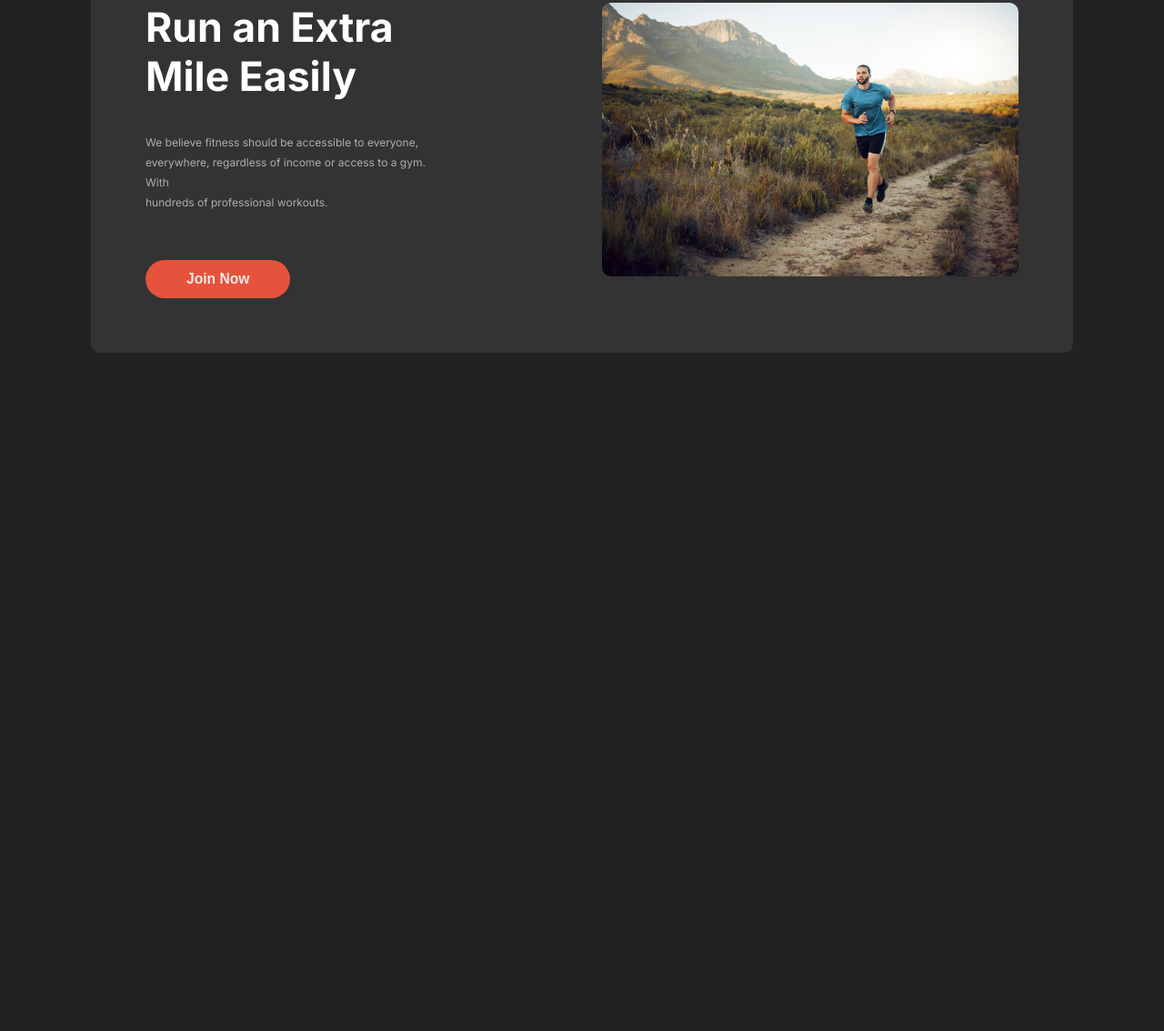
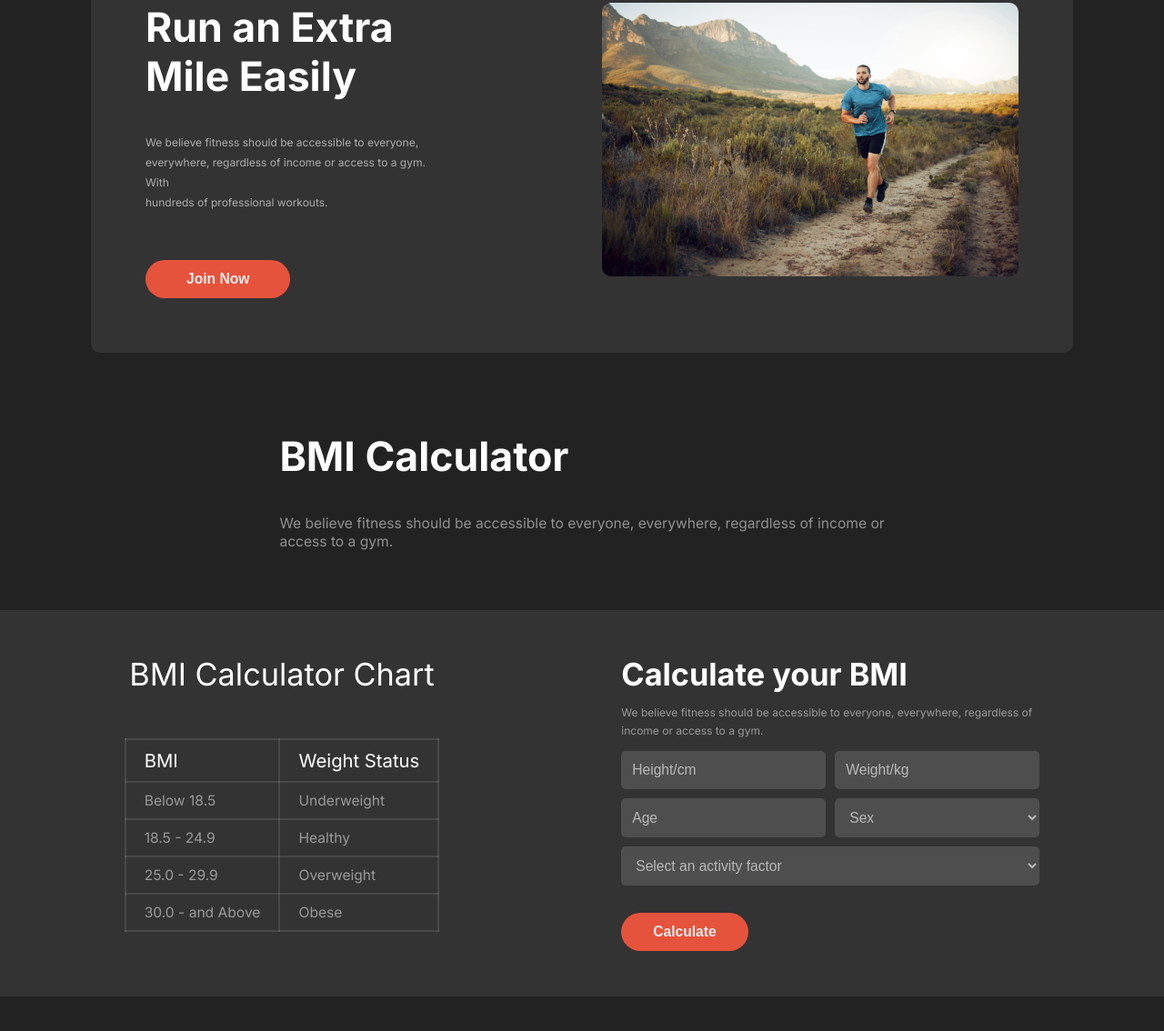
Before and after one commit to m-im-ha/B10A2-versatile-ui-main, a plain HTML site: page index.html in a window 1280 px wide. Shown: the part 1297-2431 px from the top of the page at 91% size. Before the commit the page ends 1735 px from the top, so only its background shows below. Drawn offline with Linux system fonts and the light colour scheme.

Commit message:
edit bmi_calculator section

```diff
--- a/index.html
+++ b/index.html
@@ -131,6 +131,81 @@
           <img src="./images/run.jpg" alt="" />
         </div>
       </section>
+
+      <!-- bmi section -->
+      <section class="bmi">
+        <div class="bmi_content">
+          <h2>BMI Calculator</h2>
+          <p>
+            We believe fitness should be accessible to everyone, everywhere,
+            regardless of income or <br />
+            access to a gym.
+          </p>
+        </div>
+      </section>
+
+      <!-- bmi-calculator section -->
+      <section class="bmi_calculator">
+        <div class="bmi_chart">
+          <table>
+            <caption>
+              BMI Calculator Chart
+            </caption>
+            <thead>
+              <tr>
+                <td>BMI</td>
+                <td>Weight Status</td>
+              </tr>
+            </thead>
+            <tbody>
+              <tr>
+                <td>Below 18.5</td>
+                <td>Underweight</td>
+              </tr>
+              <tr>
+                <td>18.5 - 24.9</td>
+                <td>Healthy</td>
+              </tr>
+              <tr>
+                <td>25.0 - 29.9</td>
+                <td>Overweight</td>
+              </tr>
+              <tr>
+                <td>30.0 - and Above</td>
+                <td>Obese</td>
+              </tr>
+            </tbody>
+          </table>
+        </div>
+        <div class="check_bmi">
+          <div class="check_bmi_content">
+            <h3>Calculate your BMI</h3>
+            <p>
+              We believe fitness should be accessible to everyone, everywhere,
+              regardless of <br />
+              income or access to a gym.
+            </p>
+          </div>
+          <div class="check_bmi_inputs">
+            <div class="input_row_one">
+              <input type="text" placeholder="Height/cm" />
+              <input type="text" placeholder="Weight/kg" />
+            </div>
+            <div class="input_row_two">
+              <input type="text" placeholder="Age" />
+              <select name="" id="">
+                <option value="">Sex</option>
+              </select>
+            </div>
+            <select name="" id="">
+              <option value="">Select an activity factor</option>
+            </select>
+          </div>
+          <button class="btn">Calculate</button>
+        </div>
+      </section>
+
+      <!-- team section -->
     </main>
     <footer></footer>
   </body>
--- a/styles.css
+++ b/styles.css
@@ -270,28 +270,129 @@ body {
   margin-bottom: 5rem;
 }
 
-.run .run_content h2{
+.run .run_content h2 {
   font-size: var(--h1);
   margin: 0;
 }
 
-.run .run_content p{
+.run .run_content p {
   font-size: var(--h6);
   color: rgba(255, 255, 255, 0.6);
   line-height: 2.2rem;
   margin-top: 3.5rem;
 }
 
-.run .run_content .btn{
+.run .run_content .btn {
   margin-top: 4rem;
   padding: 1.2rem 4.5rem;
 }
 
-.run .run_img{
+.run .run_img {
   width: 48rem;
 }
 
-.run .run_img img{
+.run .run_img img {
   width: 100%;
   border-radius: 1rem;
 }
+
+/* section bmi */
+.bmi {
+  margin: 0 10rem;
+  display: flex;
+  flex-direction: column;
+  align-items: center;
+  justify-content: center;
+  margin-bottom: 5rem;
+}
+
+.bmi_content h2{
+  font-size: var(--h1);
+}
+
+.bmi_content p{
+  font-size: var(--h5);
+  color: rgba(255, 255, 255, 0.5);
+  line-height: 2rem;
+}
+
+
+/* bmi cal */
+
+.bmi_calculator{
+  padding: 5rem 10rem;
+  background-color: rgb(51, 51, 51);
+  display: flex;
+  /* align-items: center; */
+  justify-content: center;
+  gap: 20rem;
+  margin-bottom: 5rem;
+}
+
+.bmi_chart table{
+  border-collapse: collapse;
+  border: 2px solid rgba(255, 255, 255,0.1);
+  font-size: var(--h4);
+}
+
+table caption{
+  font-size: var(--h2);
+  padding-bottom: 5rem;
+}
+
+table td{
+  border: 2px solid rgba(255, 255, 255,0.1);
+  padding: 1rem 2rem;
+}
+
+table tbody td{
+  font-size: var(--h5);
+  color: rgba(255, 255, 255, 0.5);
+}
+
+.check_bmi_content h3{
+  font-size: var(--h2);
+  margin: 0;
+}
+
+.check_bmi_content p{
+  font-size: var(--h6);
+  color: rgba(255, 255, 255, 0.5);
+  line-height: 2rem;
+}
+
+.check_bmi_inputs .input_row_one,
+.check_bmi_inputs .input_row_two{
+  display: flex;
+  margin-bottom: 1rem;
+}
+
+.input_row_one input:first-child,
+.input_row_two input:first-child{
+  margin-right: 1rem;
+}
+
+.check_bmi_inputs input,select{
+  width: 50%;
+  padding: 1.2rem;
+  border-radius: 0.5rem;
+  border: none;
+  background-color: rgb(78, 78, 78);
+  color: rgba(255, 255, 255, 0.6);
+  font-size: var(--h5);
+}
+
+input::placeholder{
+  font-size: var(--h5);
+  color: rgba(255, 255, 255, 0.6);
+}
+
+.check_bmi_inputs > select{
+  width: 100%;
+  /* margin-bottom: 4rem; */
+}
+
+.bmi_calculator .btn{
+  margin-top: 3rem;
+  padding: 1.2rem 3.5rem;
+}
```
